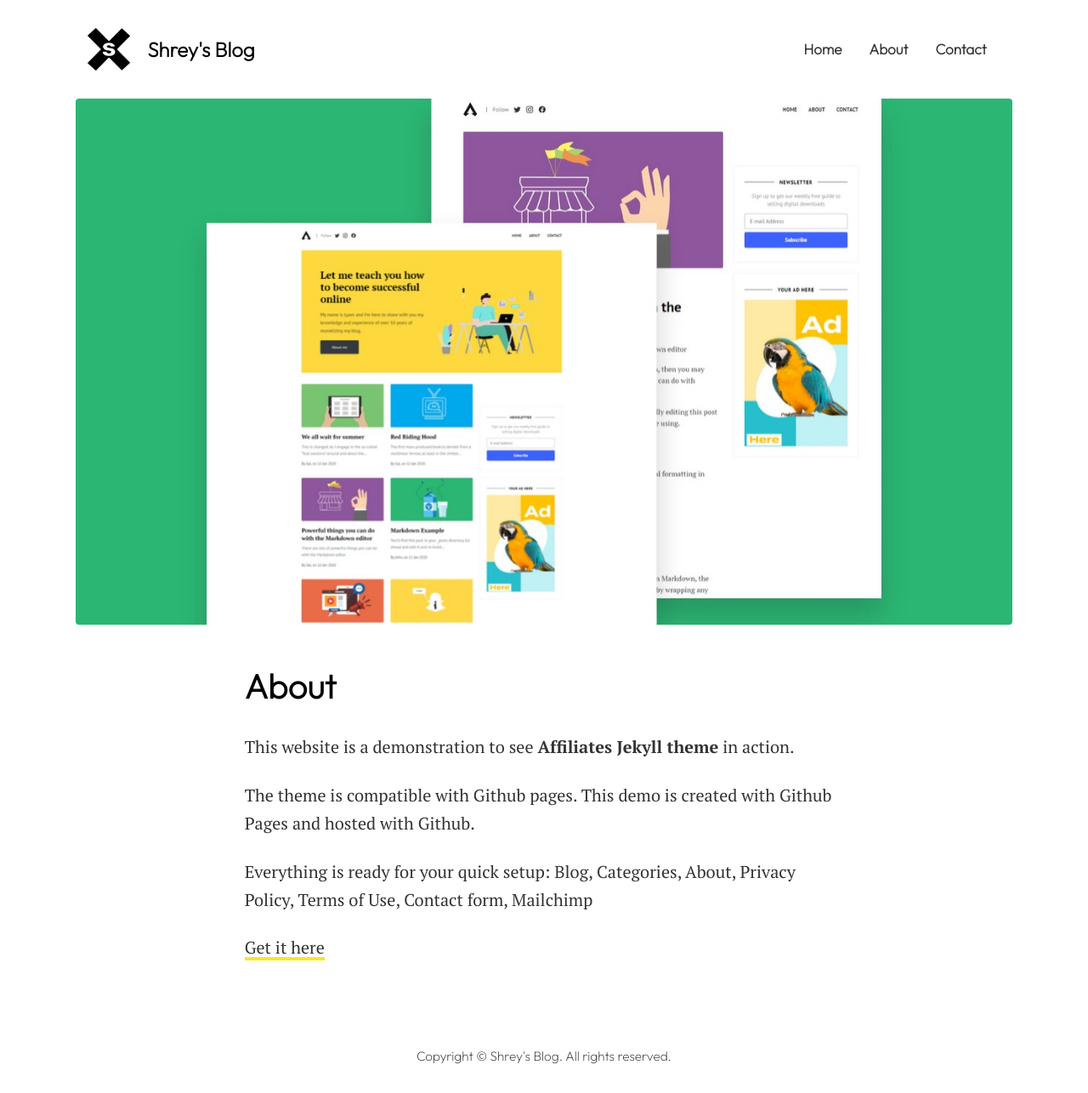
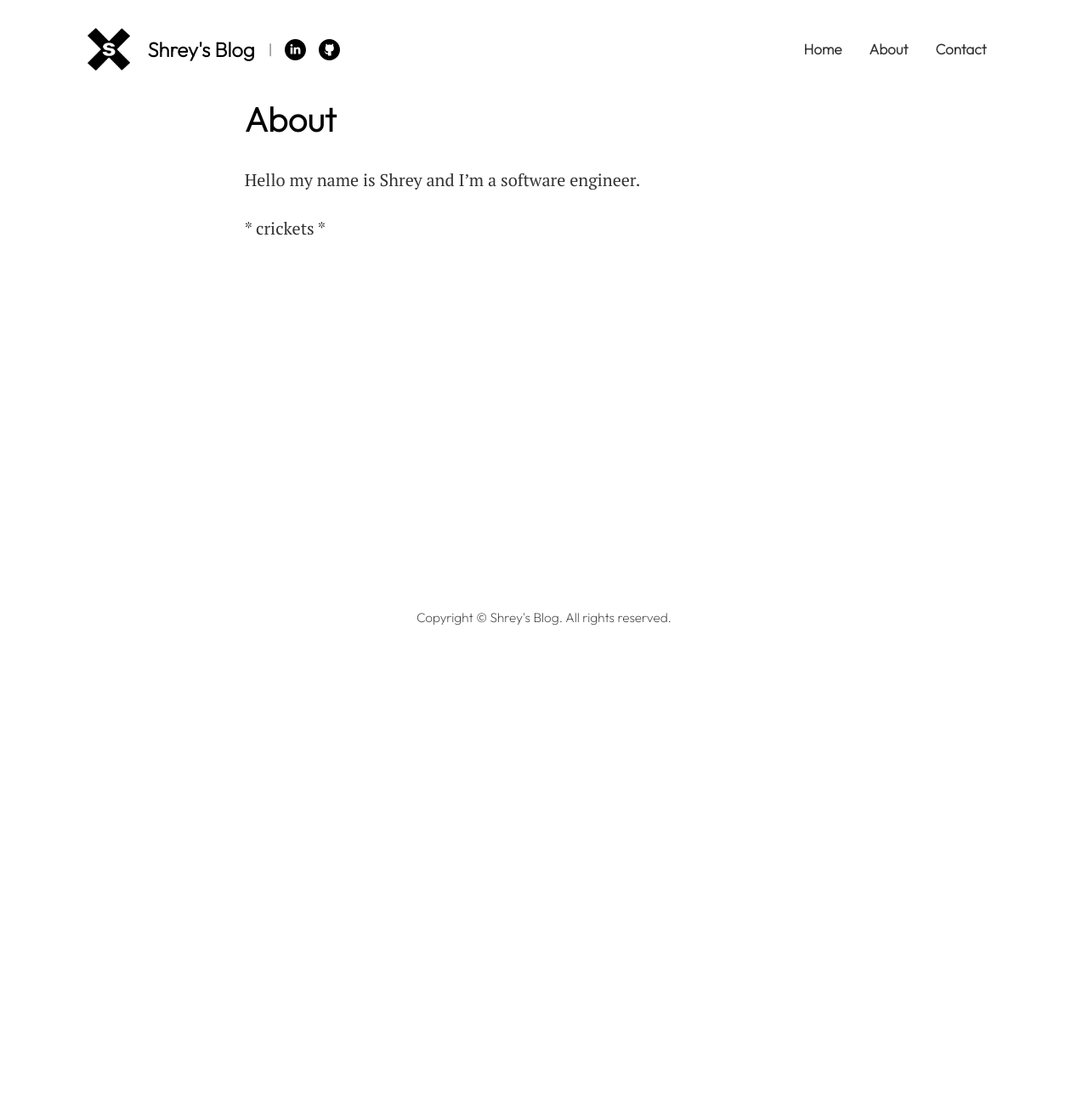
Before and after one commit to shreykavi/shreykavi.github.io, a Jekyll site: the page built from pages/about.md, in a window 1280 px wide and 1286 px high. Shown: the whole window at 85% size. Built offline with Jekyll 4.4.1, drawn with Linux system fonts in a browser that asks for light colours.

Commit message:
Updating content

```diff
--- a/_config.yml
+++ b/_config.yml
@@ -40,6 +40,8 @@ authors:
 
 # Social
 social:
+  linkedin: https://www.linkedin.com/in/shreykavi/
+  github: https://github.com/shreykavi
   # instagram: https://www.instagram.com/bootstrapstarter/
   # facebook: https://www.facebook.com/bootstrapstartercom-346329609045284
   # twitter: https://twitter.com/bstartercom
--- a/_layouts/default.html
+++ b/_layouts/default.html
@@ -46,12 +46,25 @@ gtag('config', '{{site.ganalytics}}');
           <span class="d-none d-md-inline-block">{{ site.title }}</span>
           {% endif %}
           <span class="website-title">{{site.title}}</span>
-          </a>
+          </a> |
 
 
           <div class="d-flex align-items-center">
 
             <!-- <span class="ml-3 text-muted small">Follow</span> -->
+
+            <a class="d-inline-block social-icon" target="_blank" href="{{site.social.linkedin}}">
+              <!-- <svg xmlns="http://www.w3.org/2000/svg" width="19" height="19" fill="currentColor" class="bi bi-twitter" viewBox="0 0 16 16"> -->
+              <svg enable-background="new 0 0 32 32" version="1.1" viewBox="0 0 32 32" xml:space="preserve" xmlns="http://www.w3.org/2000/svg" xmlns:xlink="http://www.w3.org/1999/xlink"><g id="OUTLINE_copy_2"><g><path d="M16,0C7.164,0,0,7.163,0,16c0,8.836,7.164,16,16,16s16-7.164,16-16C32,7.163,24.836,0,16,0z M11.844,22.277H8.58v-9.82    h3.264V22.277z M10.212,11.116h-0.021c-1.096,0-1.804-0.755-1.804-1.697c0-0.963,0.73-1.696,1.846-1.696    c1.116,0,1.804,0.733,1.825,1.696C12.058,10.362,11.349,11.116,10.212,11.116z M23.613,22.277L23.613,22.277l-3.264,0v-5.254    c0-1.32-0.472-2.22-1.654-2.22c-0.901,0-1.438,0.607-1.674,1.194c-0.086,0.21-0.108,0.503-0.108,0.796v5.484H13.65    c0,0,0.043-8.898,0-9.82h3.264v1.391c0.433-0.669,1.209-1.622,2.942-1.622c2.147,0,3.757,1.404,3.757,4.42V22.277z"/></g></g></svg>
+              <path d="M5.026 15c6.038 0 9.341-5.003 9.341-9.334 0-.14 0-.282-.006-.422A6.685 6.685 0 0 0 16 3.542a6.658 6.658 0 0 1-1.889.518 3.301 3.301 0 0 0 1.447-1.817 6.533 6.533 0 0 1-2.087.793A3.286 3.286 0 0 0 7.875 6.03a9.325 9.325 0 0 1-6.767-3.429 3.289 3.289 0 0 0 1.018 4.382A3.323 3.323 0 0 1 .64 6.575v.045a3.288 3.288 0 0 0 2.632 3.218 3.203 3.203 0 0 1-.865.115 3.23 3.23 0 0 1-.614-.057 3.283 3.283 0 0 0 3.067 2.277A6.588 6.588 0 0 1 .78 13.58a6.32 6.32 0 0 1-.78-.045A9.344 9.344 0 0 0 5.026 15z"/>
+            </svg>
+            </a>
+
+            <a class="d-inline-block social-icon" target="_blank" href="{{site.social.github}}">
+              <?xml version="2.0" ?><svg enable-background="new 1 0 32 32" version="1.1" viewBox="0 0 32 32" xml:space="preserve" xmlns="http://www.w3.org/2000/svg" xmlns:xlink="http://www.w3.org/1999/xlink"><g id="OUTLINE_copy_2"><g><path d="M16,0C7.163,0,0,7.163,0,16c0,8.837,7.164,16,16,16c8.837,0,16-7.163,16-16C32,7.163,24.837,0,16,0z M18.067,18.96    c0.333,0.289,0.592,1.308,0.592,1.776v4.144h-2.365h-2.368c0,0,0.007-1.405,0-2.368c-3.24,0.697-4.144-1.776-4.144-1.776    C9.19,19.552,8.598,18.96,8.598,18.96c-1.184-0.703,0-0.592,0-0.592c1.184,0,1.776,1.184,1.776,1.184    c1.039,1.764,2.888,1.48,3.552,1.184c0-0.592,0.259-1.487,0.592-1.776c-2.586-0.291-4.738-1.776-4.738-4.736    c0-2.96,0.594-3.552,1.186-4.144c-0.12-0.292-0.615-1.37,0.018-2.96c0,0,1.163,0,2.347,1.776c0.587-0.587,2.368-0.592,2.961-0.592    c0.591,0,2.373,0.005,2.959,0.592c1.184-1.776,2.35-1.776,2.35-1.776c0.633,1.59,0.138,2.668,0.018,2.96    c0.592,0.592,1.184,1.184,1.184,4.144C22.804,17.184,20.654,18.669,18.067,18.96z"/></g></g></svg>
+              <path d="M5.026 15c6.038 0 9.341-5.003 9.341-9.334 0-.14 0-.282-.006-.422A6.685 6.685 0 0 0 16 3.542a6.658 6.658 0 0 1-1.889.518 3.301 3.301 0 0 0 1.447-1.817 6.533 6.533 0 0 1-2.087.793A3.286 3.286 0 0 0 7.875 6.03a9.325 9.325 0 0 1-6.767-3.429 3.289 3.289 0 0 0 1.018 4.382A3.323 3.323 0 0 1 .64 6.575v.045a3.288 3.288 0 0 0 2.632 3.218 3.203 3.203 0 0 1-.865.115 3.23 3.23 0 0 1-.614-.057 3.283 3.283 0 0 0 3.067 2.277A6.588 6.588 0 0 1 .78 13.58a6.32 6.32 0 0 1-.78-.045A9.344 9.344 0 0 0 5.026 15z"/>
+            </svg>
+            </a>
 
             <!-- <a class="d-inline-block social-icon" target="_blank" href="{{site.social.twitter}}">
               <svg xmlns="http://www.w3.org/2000/svg" width="19" height="19" fill="currentColor" class="bi bi-twitter" viewBox="0 0 16 16">
--- a/assets/css/theme.scss
+++ b/assets/css/theme.scss
@@ -128,8 +128,8 @@ small, .small {
 }
 .social-icon {
     display: inline-block !important;
-    width: 20px;
-    height: 20px;
+    width: 25px;
+    height: 25px;
     margin-left: 15px;
 }
 
--- a/index.html
+++ b/index.html
@@ -10,8 +10,9 @@ background: '/img/bg-index.jpg'
 <div class="rounded mb-5 hero">
   <div class="row align-items-center justify-content-between">
     <div class="col-md-6">
-      <h1 class="font-weight-bold mb-4 serif-font">Let me  teach you how to become successful online</h1>
-      <p class="lead mb-4">My name is Lyam and I'm here to share with you my knowledge and experience of over 10 years of monetizing my blog.</p>
+      <h1 class="font-weight-bold mb-4 serif-font">Chronicles of working with software.</h1>
+      <p class="lead mb-4">My name is Shrey and this blog documents my experiences of working as a software engineer.</p>
+      <!-- <p class="lead mb-4">My name is Shrey and I'm here to share with you my knowledge and experience of over 10 years of monetizing my blog.</p> -->
       <a href="{{site.baseurl}}/about" class="btn btn-dark text-white px-5 btn-lg">About me</a>
     </div>
     <div class="col-md-6 text-right pl-0 pl-lg-4">
--- a/pages/about.md
+++ b/pages/about.md
@@ -2,13 +2,9 @@
 layout: page
 title: About
 permalink: "/about/"
-image: assets/images/screenshot.png
+# image: assets/images/screenshot.png
 ---
 
-This website is a demonstration to see **Affiliates Jekyll theme** in action.
+Hello my name is Shrey and I'm a software engineer.
 
-The theme is compatible with Github pages. This demo is created with Github Pages and hosted with Github.
-
-Everything is ready for your quick setup: Blog, Categories, About, Privacy Policy, Terms of Use, Contact form, Mailchimp
-
-[Get it here](https://bootstrapstarter.com/jekyll-theme-memoirs/)
+\* crickets *
```
Also changed, not shown: _posts/2021-11-21-tree-of-codes.md (added, +19 -0 lines), README.md, template_posts/2018-01-12-tree-of-codes.md (renamed from _posts/2018-01-12-tree-of-codes.md), template_posts/2019-01-12-is-intelligence-enough.md (renamed from _posts/2019-01-12-is-intelligence-enough.md), template_posts/2020-01-11-markup-example.md (renamed from _posts/2020-01-11-markup-example.md), template_posts/2020-01-12-powerful-things-markdown-editor.md (renamed from _posts/2020-01-12-powerful-things-markdown-editor.md), template_posts/2020-01-12-red-riding.md (renamed from _posts/2020-01-12-red-riding.md), template_posts/2020-01-12-we-all-wait-for-summer.md (renamed from _posts/2020-01-12-we-all-wait-for-summer.md).
